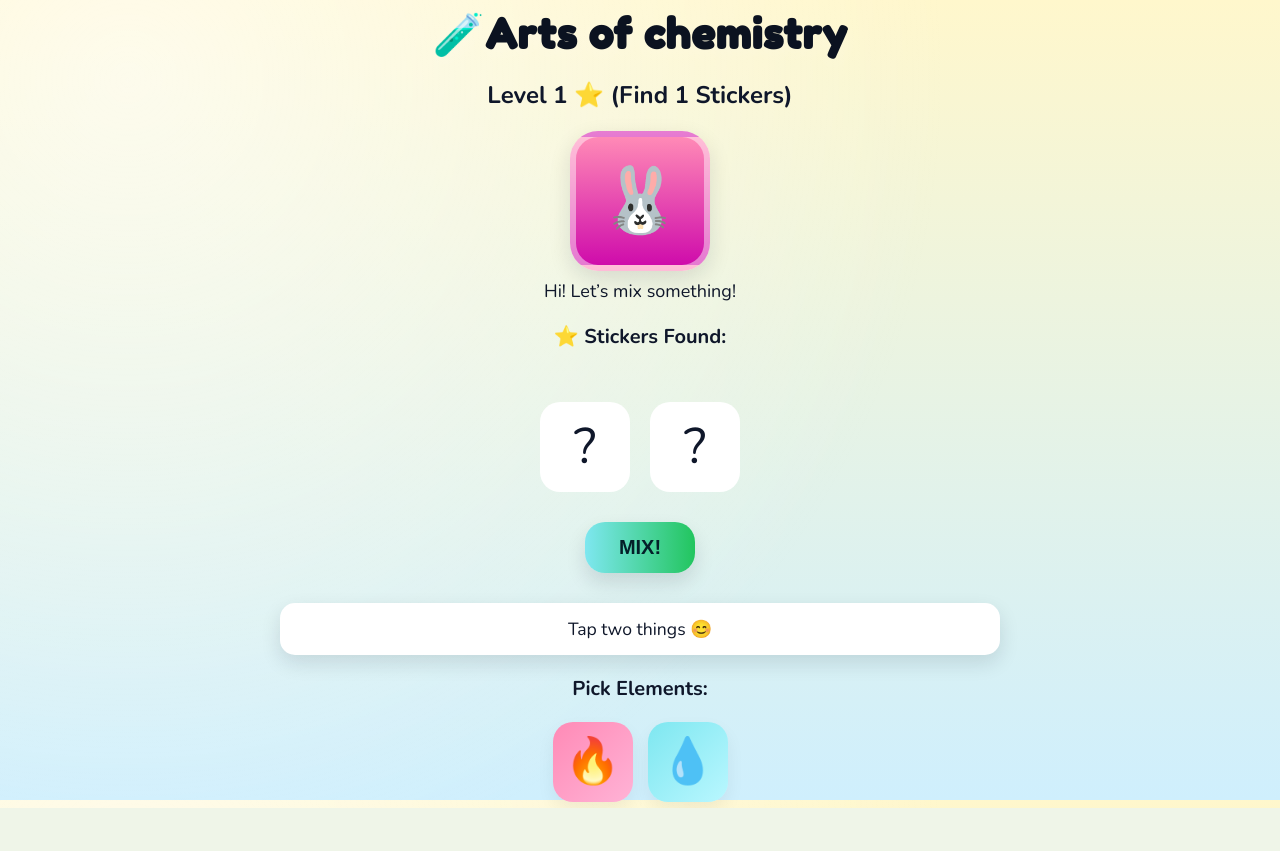
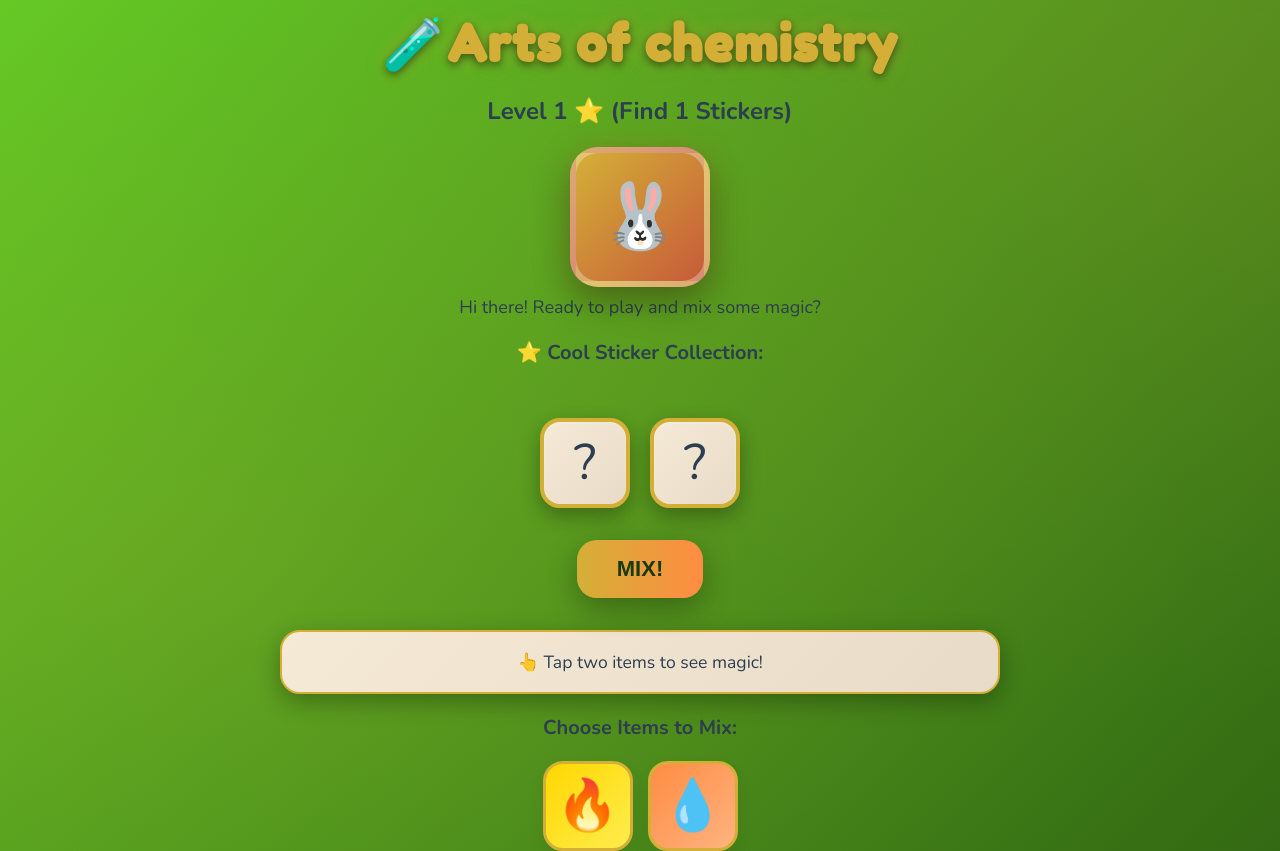
Before and after one commit to aravindthiru29/Arts-of-chemistry, a Flask app: page / in a window 1280 px wide. Before the commit the page ends 808 px from the top, so only its background shows below. Run offline with Flask 3, Linux system fonts and the light colour scheme.

Commit message:
theme changed

```diff
--- a/app.py
+++ b/app.py
@@ -1,9 +1,7 @@
 from flask import Flask, render_template
 app = Flask(__name__)
-# Home Route
 @app.route('/')
 def home():
     return render_template('index.html')
-
 if __name__ == '__main__':
     app.run(debug=True)
--- a/static/styles.css
+++ b/static/styles.css
@@ -6,23 +6,20 @@ html, body {
   padding: env(safe-area-inset-top) 16px env(safe-area-inset-bottom);
   height: 100%;
 }
-
-/* Playful color palette and font variables */
+/* Earthy magical color palette inspired by Art of Alchemy */
 :root{
-  --bg-top: #fff7cc; /* soft sunny yellow */
-  --bg-bottom: #cfeffd; /* pale sky cyan */
-  --accent-1: #ff8ab6;
-  --accent-2: #7ee7f0;
-  --accent-3: #ffd166;
-  --card: #ffffff;
-  --muted: #6b7280;
-  --shadow: rgba(16,24,40,0.12);
+  --bg-top: #6ffb11; /* deep forest green */
+  --bg-bottom: #54f404; /* darker forest */
+  --accent-1: #d4af37; /* golden */
+  --accent-2: #ff8c42; /* warm orange */
+  --accent-3: #6ab547; /* natural green */
+  --accent-4: #c75b39; /* burnt orange */
+  --card: #f5ead6; /* cream */
+  --muted: #ffffff;
+  --shadow: rgba(0,0,0,0.3);
   --font-display: 'Fredoka One', system-ui, -apple-system, 'Segoe UI', Roboto, 'Helvetica Neue', Arial;
   --font-body: 'Nunito', system-ui, -apple-system, 'Segoe UI', Roboto, 'Helvetica Neue', Arial;
 }
-
-/* Additional styles for mascot */
-
 .mascot-text {
   margin-top: 6px;
   font-size: 18px;
@@ -81,20 +78,31 @@ html, body {
 body {
   font-family: var(--font-body);
   text-align: center;
-  background: radial-gradient(circle at 10% 10%, rgba(255,255,255,0.6) 0px, transparent 60%), linear-gradient(180deg,var(--bg-top),var(--bg-bottom));
+  background:
+    radial-gradient(ellipse at 30% 60%, rgba(212, 175, 55, 0.15) 0%, transparent 40%),
+    radial-gradient(ellipse at 70% 30%, rgba(255, 140, 66, 0.1) 0%, transparent 40%),
+    linear-gradient(135deg, #7df42d 0%, #1a3a0a 100%);
+  background-size: 200% 200%;
+  animation: gradientFlow 10s ease infinite;
   -webkit-font-smoothing:antialiased;
   -moz-osx-font-smoothing:grayscale;
-  color: #0f172a;
+  color: #2c3e50;
+}
+
+@keyframes gradientFlow {
+  0% { background-position: 0% 50%; }
+  50% { background-position: 100% 50%; }
+  100% { background-position: 0% 50%; }
 }
 
 /* Responsive typography */
 h1 {
   font-family: var(--font-display);
-  color: #0b1220;
-  font-size: clamp(1.6rem, 7vw, 2.6rem);
-  margin: 8px 0 6px;
-  letter-spacing: 0.6px;
-  text-shadow: 0 4px 18px rgba(255,255,255,0.2);
+  color: #d4af37;
+  font-size: clamp(2rem, 8vw, 3.2rem);
+  margin: 12px 0 10px;
+  letter-spacing: 1px;
+  text-shadow: 0 3px 8px rgba(0,0,0,0.5), 0 0 20px rgba(212, 175, 55, 0.4);
 }
 
 h3 { font-size: clamp(1rem, 3.5vw, 1.25rem); }
@@ -103,43 +111,44 @@ h3 { font-size: clamp(1rem, 3.5vw, 1.25rem); }
   width: 140px;
   height: 140px;
   margin: 6px auto 8px;
-  background: linear-gradient(180deg,var(--accent-1),#cf0cab);
+  background: linear-gradient(135deg,var(--accent-1),var(--accent-4));
   border-radius: 28px;
   display: flex;
   justify-content: center;
   align-items: center;
   font-size: 64px;
-  box-shadow: 0 8px 22px var(--shadow);
+  box-shadow: 0 12px 35px rgba(0,0,0,0.4), 0 0 30px rgba(212, 175, 55, 0.3);
   transition: transform 160ms ease, box-shadow 160ms ease;
-  border: 6px solid rgba(255,255,255,0.45);
+  border: 6px solid rgba(255,255,255,0.3);
   display: flex;
   justify-content: center;
   align-items: center;
 }
 
 button {
-  padding: 14px 34px;
-  font-size: 20px;
+  padding: 16px 40px;
+  font-size: 22px;
   border: none;
   border-radius: 20px;
-  margin: 10px;
+  margin: 12px;
   cursor: pointer;
-  box-shadow: 0 10px 20px rgba(16,24,40,0.12);
+  box-shadow: 0 10px 30px rgba(0,0,0,0.3);
   transition: transform 160ms ease, box-shadow 160ms ease;
+  font-weight: 600;
 }
 
 button:hover {
   opacity: 0.9;
   transition: opacity 150ms ease;
-  color: #ff0000;
-  background: #dff3ff;
-  box-shadow: 0 8px 20px rgba(0,0,0,0.3);
-  transition: background 500ms ease, box-shadow 200ms ease;
+  color: #ffffff;
+  background: rgba(255,255,255,0.25);
+  box-shadow: 0 8px 20px rgba(0,0,0,0.2);
+  transition: background 300ms ease, box-shadow 200ms ease;
 }
 
 #mixBtn {
-  background: linear-gradient(90deg,var(--accent-2),#22c55e);
-  color: #042029;
+  background: linear-gradient(90deg, var(--accent-1), var(--accent-2));
+  color: #1a3a0a;
   font-weight: 700;
 }
 #mixBtn:hover {
@@ -164,24 +173,27 @@ button:hover {
 .slot {
   width: 90px;
   height: 90px;
-  background: white;
+  background: linear-gradient(135deg, #f5ead6, #e8dcc8);
+  border: 4px solid var(--accent-1);
   border-radius: 20px;
   font-size: 50px;
   display: flex;
   justify-content: center;
   align-items: center;
+  box-shadow: 0 8px 20px rgba(0,0,0,0.3), inset 0 1px 3px rgba(255,255,255,0.3);
 }
 
 .result {
   margin: 20px auto;
-  background: white;
+  background: linear-gradient(135deg, #f5ead6, #e8dcc8);
   width: 100%;
   max-width: 720px;
-  padding: 14px;
-  border-radius: 15px;
+  padding: 18px;
+  border-radius: 20px;
   font-size: 1.1rem;
+  border: 2px solid var(--accent-1);
+  box-shadow: 0 8px 25px rgba(0,0,0,0.3);
 }
-.result { box-shadow: 0 8px 20px var(--shadow); }
 
 .elements {
   display: flex;
@@ -191,26 +203,26 @@ button:hover {
 }
 
 .element {
-  width: 80px;
-  height: 80px;
-  background: white;
+  width: 90px;
+  height: 90px;
+  background: linear-gradient(135deg, var(--card), #f5ead6);
+  border: 3px solid var(--accent-1);
   border-radius: 20px;
-  font-size: 45px;
+  font-size: 50px;
   display: flex;
   justify-content: center;
   align-items: center;
   cursor: pointer;
+  box-shadow: 0 8px 20px rgba(0,0,0,0.25);
 }
 .element { box-shadow: 0 8px 18px rgba(2,6,23,0.06); }
-
 /* Give elements playful alternating backgrounds */
-.element:nth-child(4n+1) { background: linear-gradient(135deg,var(--accent-1),#ffb3d6); }
-.element:nth-child(4n+2) { background: linear-gradient(135deg,var(--accent-2),#b9f7ff); }
-.element:nth-child(4n+3) { background: linear-gradient(135deg,var(--accent-3),#ffe99b); }
-.element:nth-child(4n+4) { background: linear-gradient(135deg,#c6a6ff,#ffd7f0); }
+.element:nth-child(4n+1) { background: linear-gradient(135deg, #ffd700, #ffed4e); }
+.element:nth-child(4n+2) { background: linear-gradient(135deg, #ff8c42, #ffb380); }
+.element:nth-child(4n+3) { background: linear-gradient(135deg, #6ab547, #8ed969); }
+.element:nth-child(4n+4) { background: linear-gradient(135deg, #c75b39, #e8956b); }
 .element:hover { transform: translateY(-6px) scale(1.02); }
 .element { transition: transform 220ms cubic-bezier(.2,.9,.3,1); }
-
 .stickers-wrapper { margin: 12px 0; }
 /* Stickers: center-aligned and wrap when needed */
 .stickers {
--- a/templates/index.html
+++ b/templates/index.html
@@ -13,59 +13,46 @@
 </head>
 
 <body>
-
   <header>
     <h1>🧪Arts of chemistry</h1>
     <h2 id="levelText"></h2>
   </header>
-
   <!-- MASCOT -->
   <div id="mascot" class="mascot" role="img" aria-label="Game mascot">
     <span id="mascotEmoji" aria-hidden="true">🐰</span>
   </div>
   <p id="mascotText" class="mascot-text" aria-live="polite">
-    Hi! Let’s mix something!
+    Hi there! Ready to play and mix some magic?
   </p>
-
   <!-- STICKERS (moved here for visibility) -->
   <div class="stickers-wrapper">
-    <h3>⭐ Stickers Found:</h3>
+    <h3>⭐ Cool Sticker Collection:</h3>
     <div class="stickers" id="stickerBox" aria-live="polite"></div>
   </div>
-
   <!-- MIX SLOTS -->
   <div class="slots">
     <div class="slot" id="slot1">?</div>
     <div class="slot" id="slot2">?</div>
   </div>
-
   <!-- MIX BUTTON -->
   <button id="mixBtn">MIX!</button>
-
   <!-- RESULT -->
   <div class="result" id="resultBox">
-    Tap two things 😊
+    👆 Tap two items to see magic!
   </div>
-
   <!-- NEXT LEVEL -->
   <button id="nextLevelBtn" class="fixed-bottom-right" style="display:none;">
     🎉 Next Level!
   </button>
-
   <!-- ELEMENTS -->
-  <h3>Pick Elements:</h3>
+  <h3>Choose Items to Mix:</h3>
   <div class="elements" id="elementsGrid"></div>
-
-  <!-- elements remain below -->
-
   <!-- SOUND -->
     <audio id="popSound" preload="none"
       src="{{ url_for('static', filename='sound/pop.mp3') }}"></audio>
-
     <audio id="dingSound" preload="none"
       src="{{ url_for('static', filename='sound/ding.mp3') }}"></audio>
 
     <script src="{{ url_for('static', filename='script.js') }}" defer></script>
-
 </body>
 </html>
```
Also changed, not shown: other parts of static/styles.css (+13 -11 lines).
